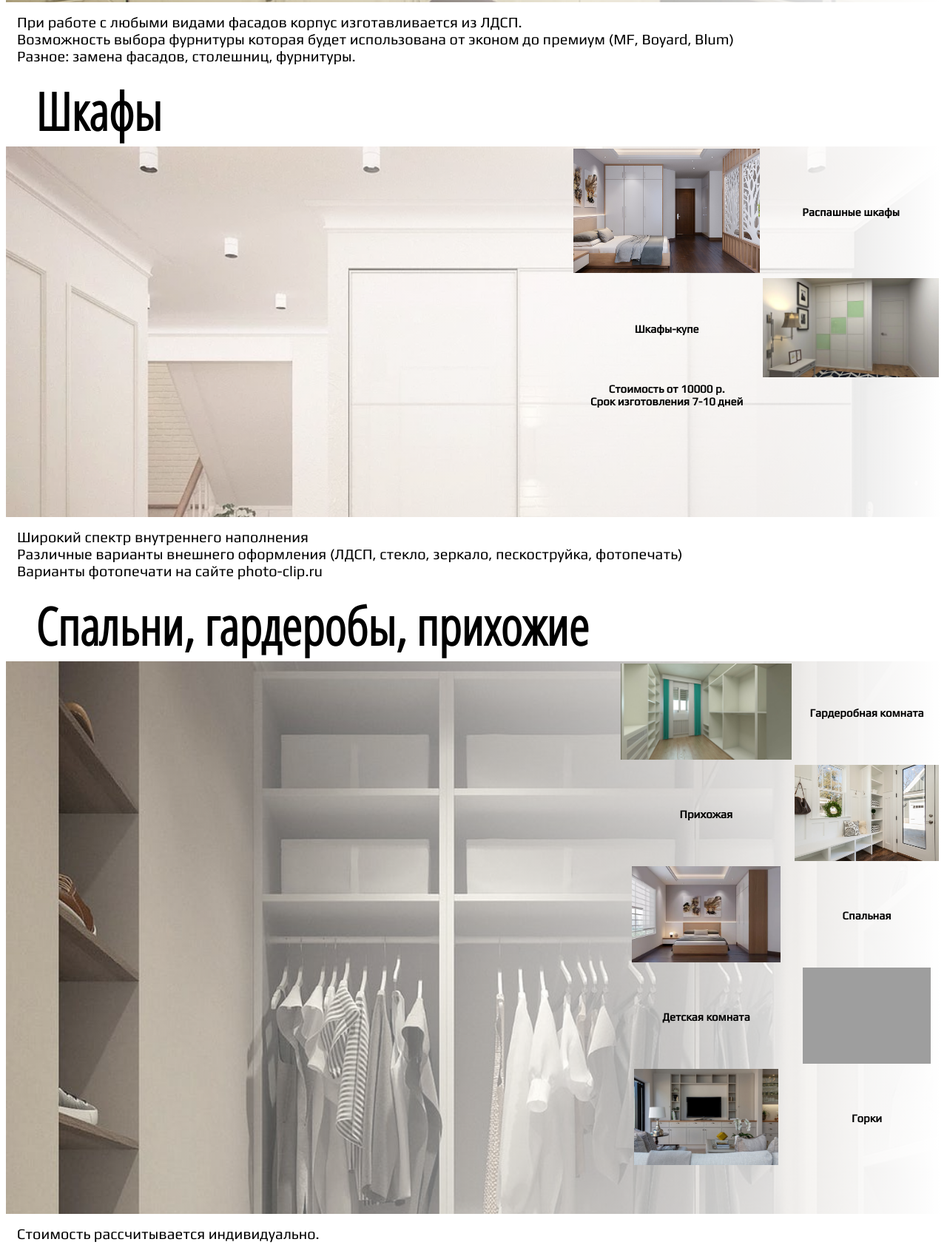
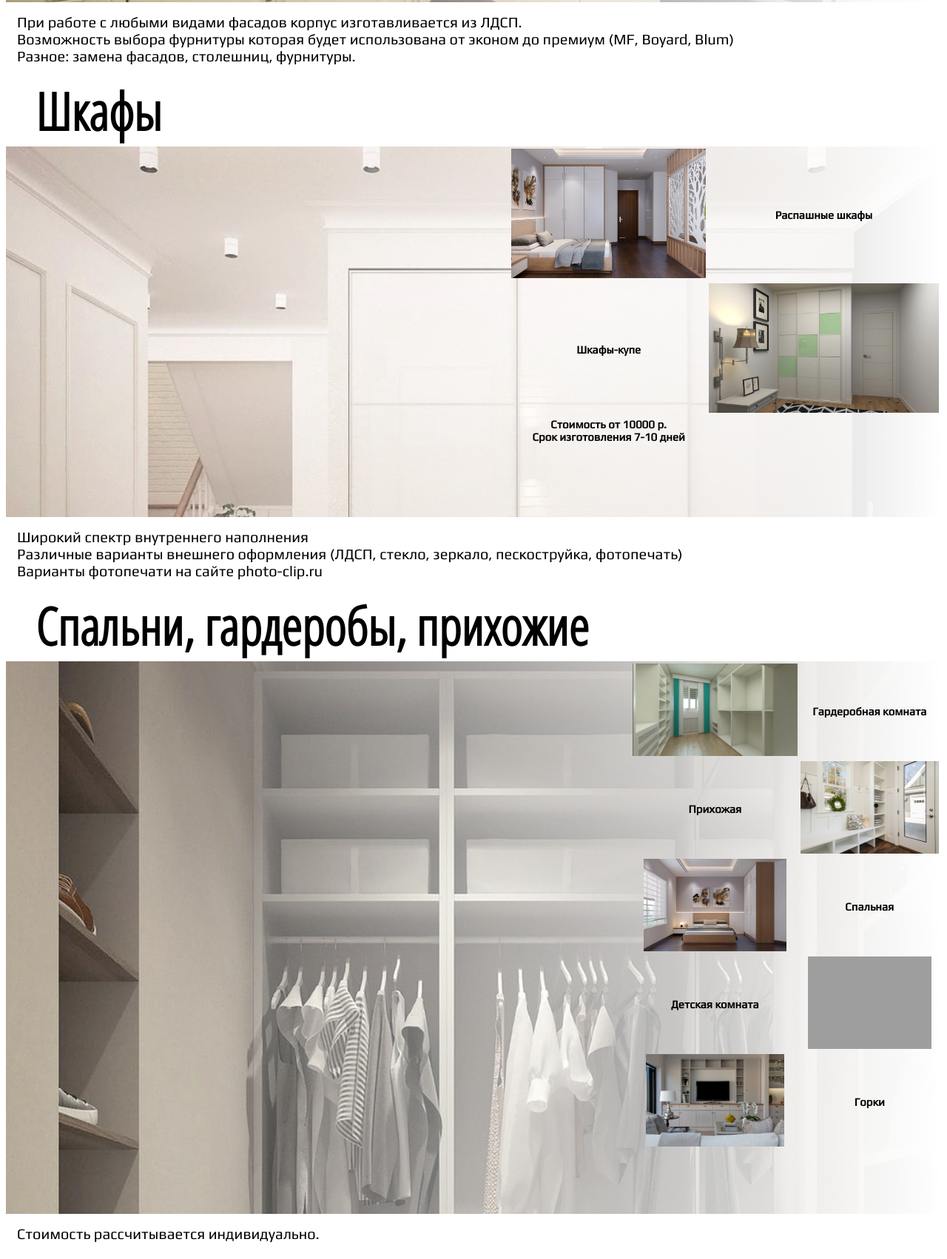
Before and after one commit to mebelitplus/mebelitplus.github.io, a plain HTML site: page index.html in a window 1280 px wide. Shown: the part 1823-3525 px from the top of the page at 74% size. Drawn offline with Linux system fonts and the light colour scheme; grey boxes are pictures that could not be loaded.

Commit message:
Update index.html

```diff
--- a/index.html
+++ b/index.html
@@ -6,7 +6,7 @@
         <link rel="stylesheet" href="css/styles.css">
         <link href="https://fonts.googleapis.com/css2?family=Montserrat:ital,wght@1,500;1,600&family=Open+Sans+Condensed:wght@300&family=Play&display=swap" rel="stylesheet">
         <meta charset="UTF-8">
-        <meta name="viewport" content="width=device-width, initial-scale=1.0">
+
     </head>
     <body style="background-color:white">
         <header>
@@ -54,7 +54,7 @@
 
         <h2><a id="kitchen-link">Кухни</a></h2>
         <div id="kitchen" style="background-image: linear-gradient(to right, rgba(0,0,0,0), rgba(255,255,255,1)), url('images/kitchen-bg.jpg'); background-size: cover; height: 900px; position:relative;">
-            <table style="max-width: 100%">
+            <table>
                 <tr>
                     <th><a href="images/mini/kitchen-ldsp.jpeg" target="_blank"><img src="images/mini/kitchen-ldsp.jpeg" style="height:125px" alt="Фасады ЛДСП"></a></th>
                     <th>Фасады ЛДСП<br>Стоимость от 12000 р. м/п<br>Срок изготовления 7-10 дней</th>
@@ -87,14 +87,14 @@
 
         <h2><a id="cabinet-link">Шкафы</a></h2>
         <div id="cabinet" style="background-image: linear-gradient(to right, rgba(0,0,0,0), rgba(255,255,255,1)), url('images/cabinet-bg.webp'); background-size: cover; height: 600px; position:relative;">
-            <table style="width:500px;">
+            <table>
                 <tr>
-                    <th><a href="images/mini/cabinet-swing.jpg" target="_blank"><img src="images/mini/cabinet-swing.jpg" style="max-width: 100%" alt="Распашные шкафы"></a></th>
+                    <th><a href="images/mini/cabinet-swing.jpg" target="_blank"><img src="images/mini/cabinet-swing.jpg" style="height:175px" alt="Распашные шкафы"></a></th>
                     <th>Распашные шкафы</th>
                 </tr>
                 <tr>
                     <th>Шкафы-купе</th>
-                    <th><a href="images/mini/cabinet-closet.webp" target="_blank"><img src="images/mini/cabinet-closet.webp" style="max-width: 100%" alt="Шкафы-купе"></a></th>
+                    <th><a href="images/mini/cabinet-closet.webp" target="_blank"><img src="images/mini/cabinet-closet.webp" style="height:175px" alt="Шкафы-купе"></a></th>
                 </tr>
                 <tr>
                     <th>Стоимость от 10000 р.<br>Срок изготовления 7-10 дней</th>
@@ -113,23 +113,23 @@
         <div id="living-room" style="background-image: linear-gradient(to right, rgba(0,0,0,0), rgba(255,255,255,1)), url('images/wardrobe-bg.jpeg'); background-size: cover; height: 800px; position:relative;">
             <table style="max-width: 100%">
                 <tr>
-                    <th><a href="images/mini/wardrobe.jpg" target="_blank"><img src="images/mini/wardrobe.jpg" style="height:130px" alt="Гардеробная комната"></a></th>
+                    <th><a href="images/mini/wardrobe.jpg" target="_blank"><img src="images/mini/wardrobe.jpg" style="height:125px" alt="Гардеробная комната"></a></th>
                     <th>Гардеробная комната</th>
                 </tr>
                 <tr>
                     <th>Прихожая</th>
-                    <th><a href="images/mini/hallway.jpg" target="_blank"><img src="images/mini/hallway.jpg" style="height:130px" alt="Прихожая"></a></th>
+                    <th><a href="images/mini/hallway.jpg" target="_blank"><img src="images/mini/hallway.jpg" style="height:125px" alt="Прихожая"></a></th>
                 </tr>
                 <tr>
-                    <th><a href="images/mini/bedroom.webp" target="_blank"><img src="images/mini/bedroom.webp" style="height:130px" alt="Спальная"></a></th>
+                    <th><a href="images/mini/bedroom.webp" target="_blank"><img src="images/mini/bedroom.webp" style="height:125px" alt="Спальная"></a></th>
                     <th>Спальная</th>
                 </tr>
                 <tr>
                     <th>Детская комната</th>
-                    <th><a href="images/mini/children-room.jpg" target="_blank"><img src="images/mini/children-room.jpg" style="height:130px" alt="Детская"></a></th>
+                    <th><a href="images/mini/children-room.jpg" target="_blank"><img src="images/mini/children-room.jpg" style="height:125px" alt="Детская"></a></th>
                 </tr>
                 <tr>
-                    <th><a href="images/mini/gorky.jpeg" target="_blank"><img src="images/mini/gorky.jpeg" style="height:130px" alt="Горки"></a></th>
+                    <th><a href="images/mini/gorky.jpeg" target="_blank"><img src="images/mini/gorky.jpeg" style="height:125px" alt="Горки"></a></th>
                     <th>Горки</th>
                 </tr>
             </table>
@@ -142,12 +142,12 @@
         <div id="office" style="background-image: linear-gradient(to right, rgba(0,0,0,0), rgba(255,255,255,1)), url('images/office-bg.webp'); background-size: cover; height: 600px; position:relative;">
             <table style="max-width: 100%">
                 <tr>
-                    <th><a href="images/mini/office.webp" target="_blank"><img src="images/mini/office.webp" style="height:200px" alt="Офисная мебель"></a></th>
+                    <th><a href="images/mini/office.webp" target="_blank"><img src="images/mini/office.webp" style="height:175px" alt="Офисная мебель"></a></th>
                     <th>Изготовление офисной мебели</th>
                 </tr>
                 <tr>
                     <th>Оборудование торговых площадей</th>
-                    <th><a href="images/mini/shop.jpeg" target="_blank"><img src="images/mini/shop.jpeg" style="height:200px" alt="Торговые площади"></a></th>
+                    <th><a href="images/mini/shop.jpeg" target="_blank"><img src="images/mini/shop.jpeg" style="height:175px" alt="Торговые площади"></a></th>
                 </tr>
             </table>
             <div style="position:absolute; bottom:0; right:0; left:0;">
@@ -178,6 +178,7 @@
             <a href="images/gallery/gallery5.jpg" target="_blank"><img src="images/gallery/gallery5.jpg" style="height:250px; max-width:300px;"></a>
             <a href="images/gallery/gallery6.jpg" target="_blank"><img src="images/gallery/gallery6.jpg" style="height:250px; max-width:300px;"></a>
             <a href="images/gallery/gallery7.jpg" target="_blank"><img src="images/gallery/gallery7.jpg" style="height:250px; max-width:300px;"></a>
+            <a href="images/gallery/gallery8.jpg" target="_blank"><img src="images/gallery/gallery8.jpg" style="height:250px; max-width:300px;"></a>
 
         </div>
 
```
